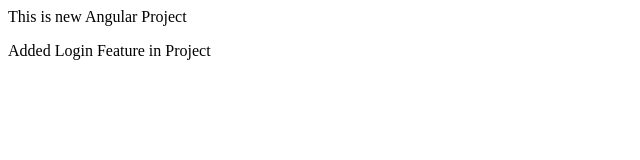
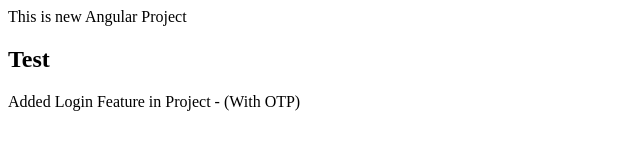
Before and after one commit to SahilVernekar05/IVP_Angular_Project, a plain HTML site: page index.html in a window 1280 px wide. Shown: the whole page, without its empty margins (0-640 px from the left). Drawn offline with Linux system fonts and the light colour scheme.

Commit message:
Feature with OTP added

```diff
--- a/index.html
+++ b/index.html
@@ -1,2 +1,3 @@
 <p>This is new Angular Project</p>
-<p>Added Login Feature in Project</p>
+<h2>Test</h2>
+<p>Added Login Feature in Project - (With OTP)</p>
```
